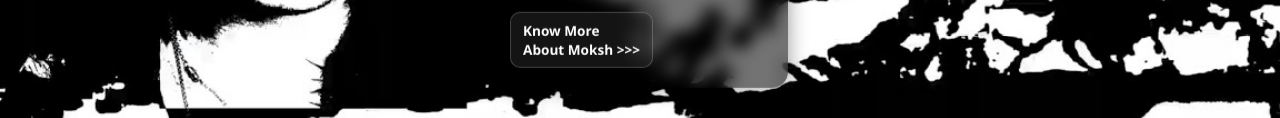
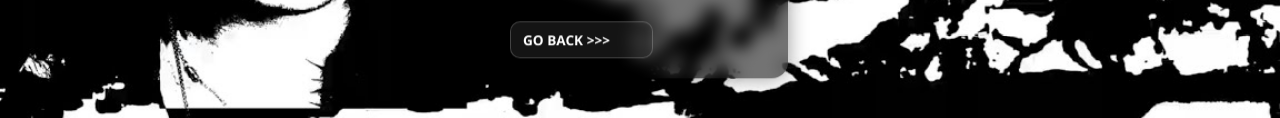
Before and after one commit to Meouie/Homepage, a plain HTML site: page index.html in a window 1280 px wide. Shown: the part 530-648 px from the top of the page. Drawn offline with Linux system fonts and the light colour scheme; grey boxes are pictures that could not be loaded.

Commit message:
Update index.html

```diff
--- a/index.html
+++ b/index.html
@@ -238,7 +238,7 @@
 
     <!-- NEW BUTTON -->
     <div class="know-more-container">
-      <a href="moksh.html" class="know-more-btn">Know More About Moksh &gt;&gt;&gt;</a>
+      <a href="moksh.html" class="know-more-btn">GO BACK &gt;&gt;&gt;</a>
     </div>
   </div>
 
```
